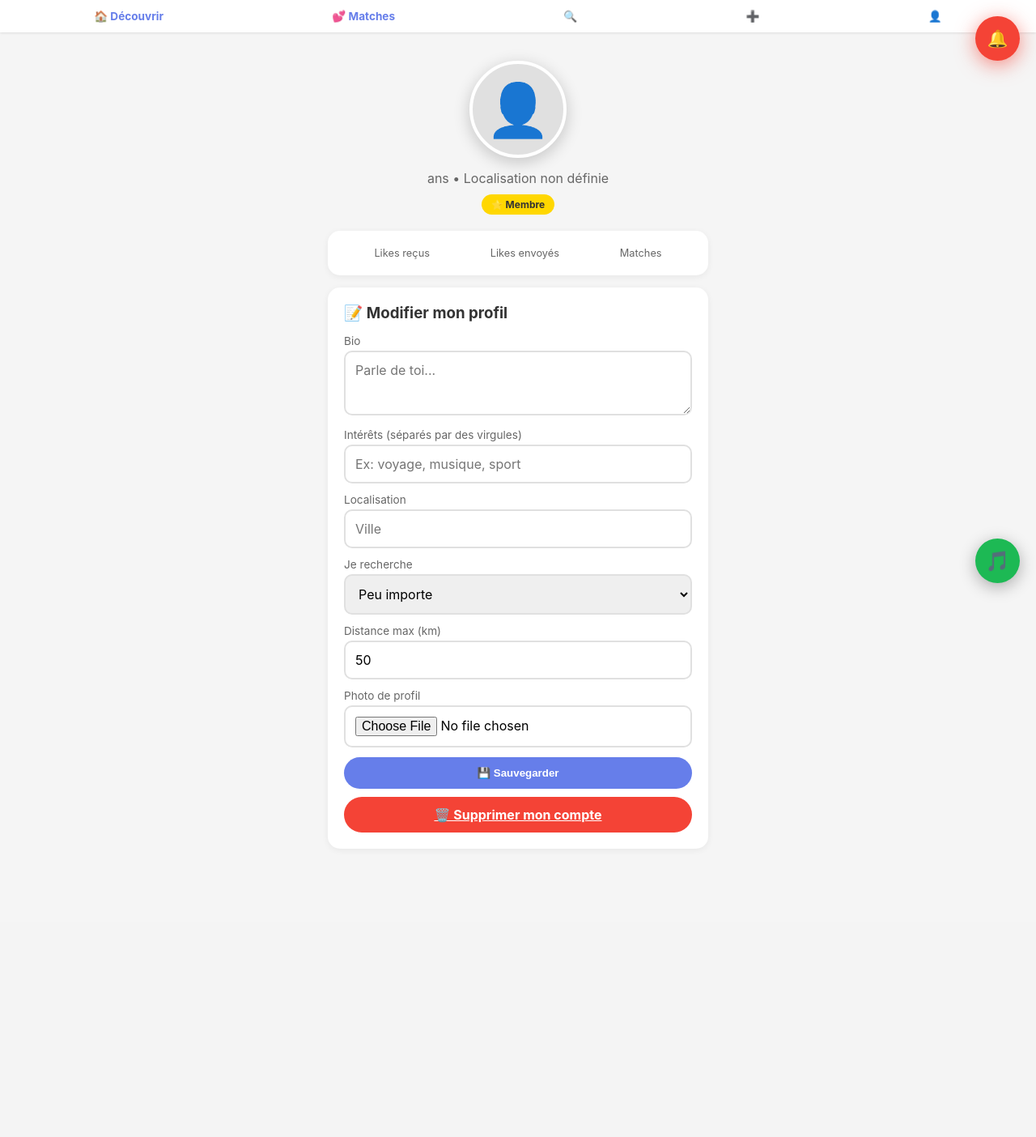
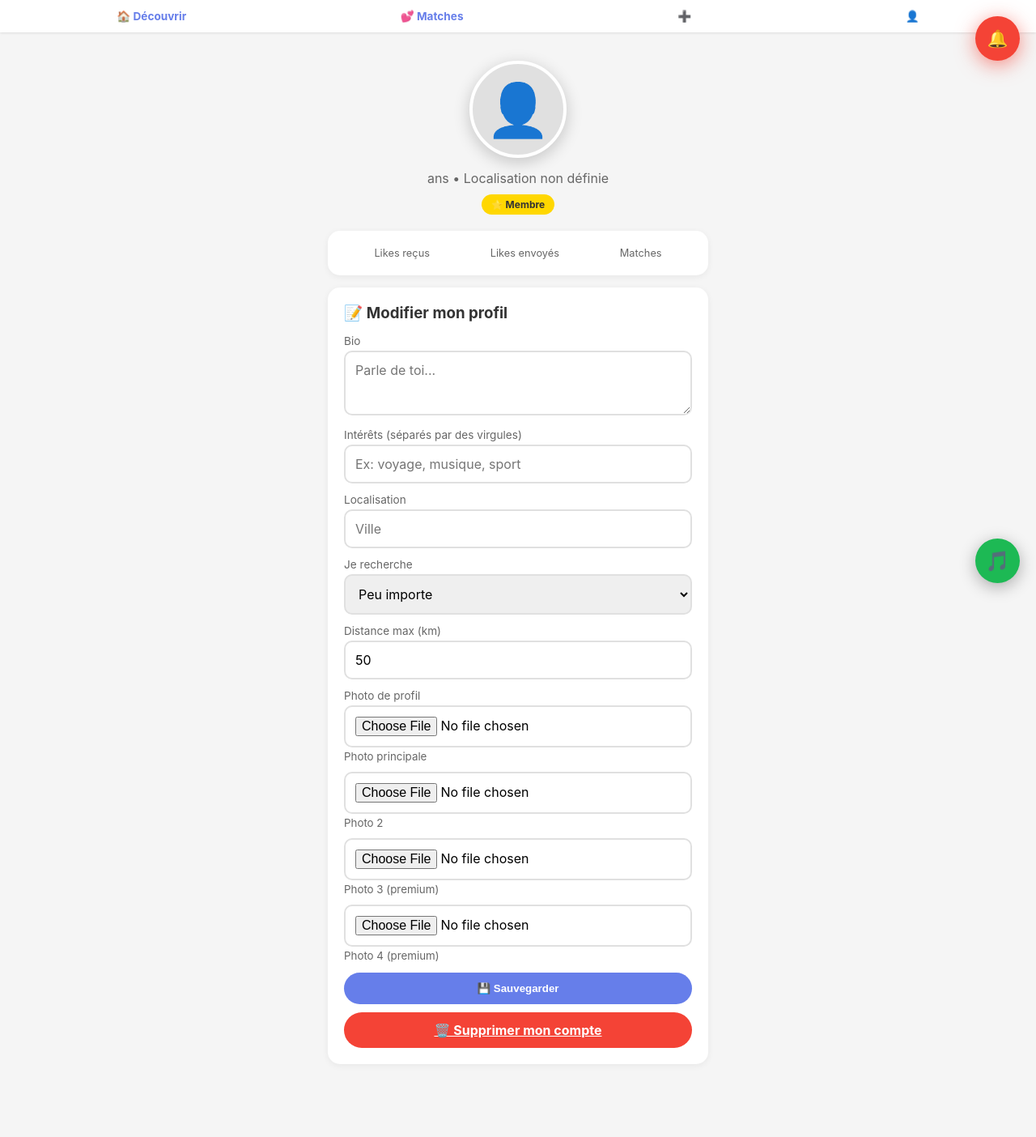
Before and after one commit to bonk28/dating-app, a Flask app: template app/templates/profile.html in a window 1280 px wide. Shown: the whole page at 81% size. Before the commit the page ends 1028 px from the top, so only its background shows below. Run offline with Flask 3, Linux system fonts and the light colour scheme; the template is opened without the code that fills it, so the values that code supplies are empty.

Commit message:
Suppression recherche + photos multiples profil

```diff
--- a/app/templates/dashboard.html
+++ b/app/templates/dashboard.html
@@ -114,7 +114,7 @@
     <div class="nav">
         <a href="/dashboard">🏠 Découvrir</a>
         <a href="/matches">💕 Matches</a>
-        <a href="/search">🔍 Rechercher</a>
+
         <a href="/profile">👤 Profil</a>
         <a href="/features">➕ Plus</a>
         <a href="{{ url_for('auth.logout') }}">🚪</a>
--- a/app/templates/features.html
+++ b/app/templates/features.html
@@ -24,7 +24,7 @@
 </head>
 <body>
     <div class="nav">
-        <a href="/dashboard">🏠</a><a href="/matches">💕</a><a href="/search">🔍</a><a href="/features">➕</a><a href="/profile">👤</a>
+        <a href="/dashboard">🏠</a><a href="/matches">💕</a><a href="/features">➕</a><a href="/profile">👤</a>
     </div>
     <div class="container">
         <h2>✨ Fonctionnalités</h2>
--- a/app/templates/profile.html
+++ b/app/templates/profile.html
@@ -43,7 +43,7 @@
     <div class="nav">
         <a href="/dashboard">🏠 Découvrir</a>
         <a href="/matches">💕 Matches</a>
-        <a href="/search">🔍</a>
+
         <a href="/features">➕</a>
         <a href="/profile">👤</a>
     </div>
@@ -100,6 +100,13 @@
                 <div class="form-group">
                     <label>Photo de profil</label>
                     <input type="file" name="photo" accept="image/*">
+                <small style="color:#666;">Photo principale</small>
+                <input type="file" name="photo2" accept="image/*" style="margin-top:10px;">
+                <small style="color:#666;">Photo 2</small>
+                <input type="file" name="photo3" accept="image/*" style="margin-top:10px;">
+                <small style="color:#666;">Photo 3 (premium)</small>
+                <input type="file" name="photo4" accept="image/*" style="margin-top:10px;">
+                <small style="color:#666;">Photo 4 (premium)</small>
                 </div>
                 <button type="submit" class="btn btn-primary">💾 Sauvegarder</button>
             </form>
```
Also changed, not shown: app/main/routes.py (+1 -17 lines).
